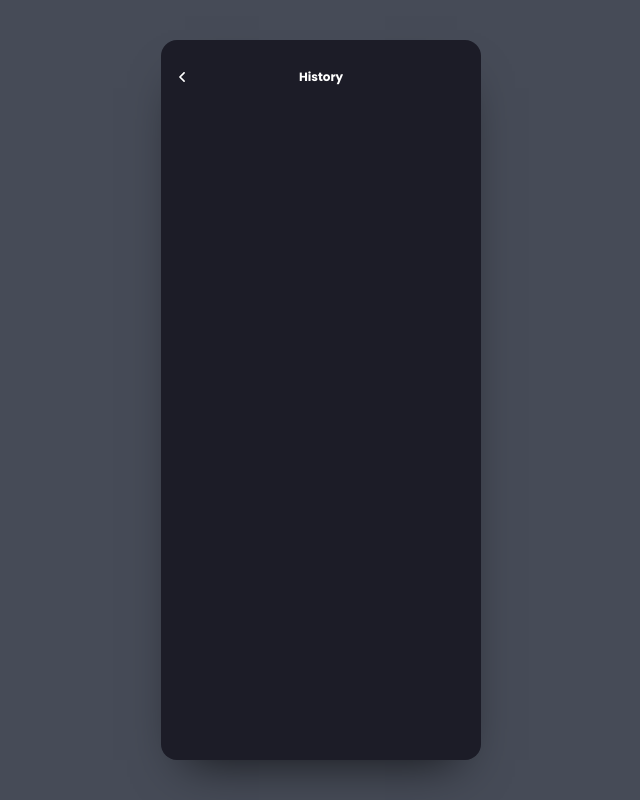
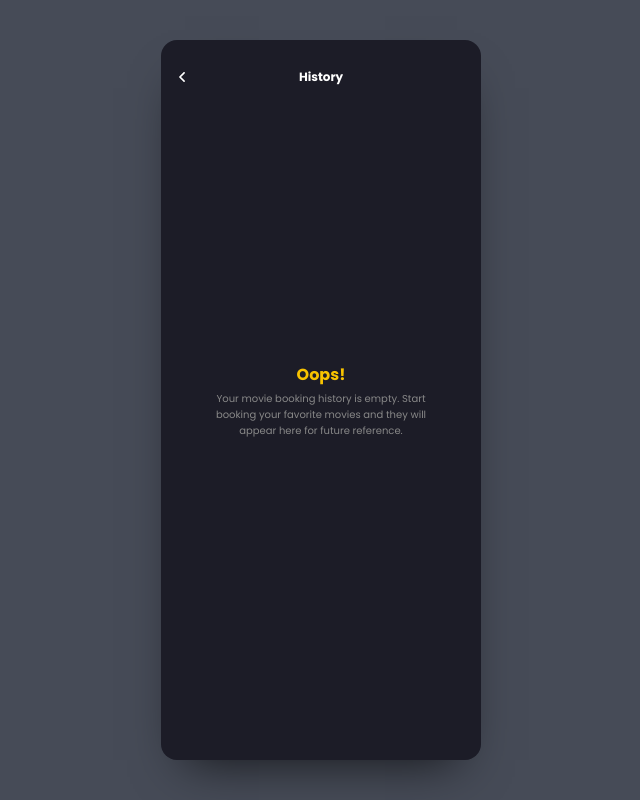
Before and after one commit to rezaduha/movie-ticket-booking-web, a Vue app: page /history in a window 1280 px wide. Shown: the whole page, without its empty margins (319-959 px from the left). Built offline with nearby package versions, Linux system fonts and the light colour scheme.

Commit message:
feat(history page): show empty message when list history empty

```diff
--- /dev/null
+++ b/src/components/EmptyMessage.vue
@@ -0,0 +1,33 @@
+<template>
+  <div class="empty-message">
+    <h3 class="empty-message__title">Oops!</h3>
+    <p class="empty-message__description">
+      Your movie booking history is empty. Start booking your favorite movies and they will appear here for future reference.
+    </p>
+  </div>
+</template>
+
+<script setup lang="ts">
+</script>
+
+<style scoped lang="scss">
+.empty-message {
+  position: absolute;
+  top: 50%;
+  left: 50%;
+  transform: translate(-50%, -50%);
+  text-align: center;
+  width: 248px;
+
+  &__title {
+    color: #F8C300;
+    margin-bottom: 4px;
+    font-size: 16px;
+  }
+
+  &__description {
+    color: #888888;
+    font-size: 10px;
+  }
+}
+</style>
--- a/src/views/HistoryView.vue
+++ b/src/views/HistoryView.vue
@@ -1,4 +1,5 @@
 <template>
+  <EmptyMessage v-if="listBookedMovie.length === 0"  />
   <div class="history-container">
     <MovieCard
       v-for="movie in listBookedMovie"
@@ -19,6 +20,7 @@ import { useBookingStore } from '@/stores/booking';
 import { storeToRefs } from 'pinia';
 
 import MovieCard from '@/components/MovieCard.vue';
+import EmptyMessage from '@/components/EmptyMessage.vue'
 
 
 const bookingStore = useBookingStore()
```
